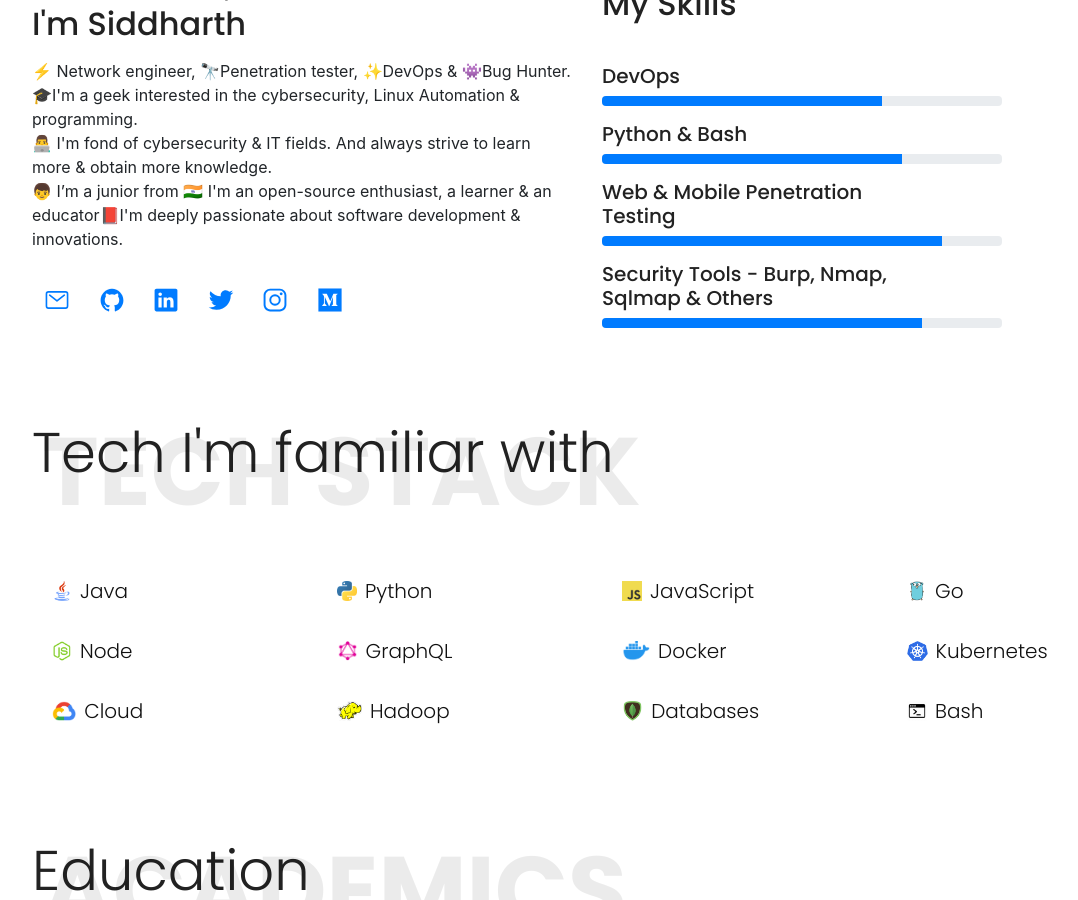
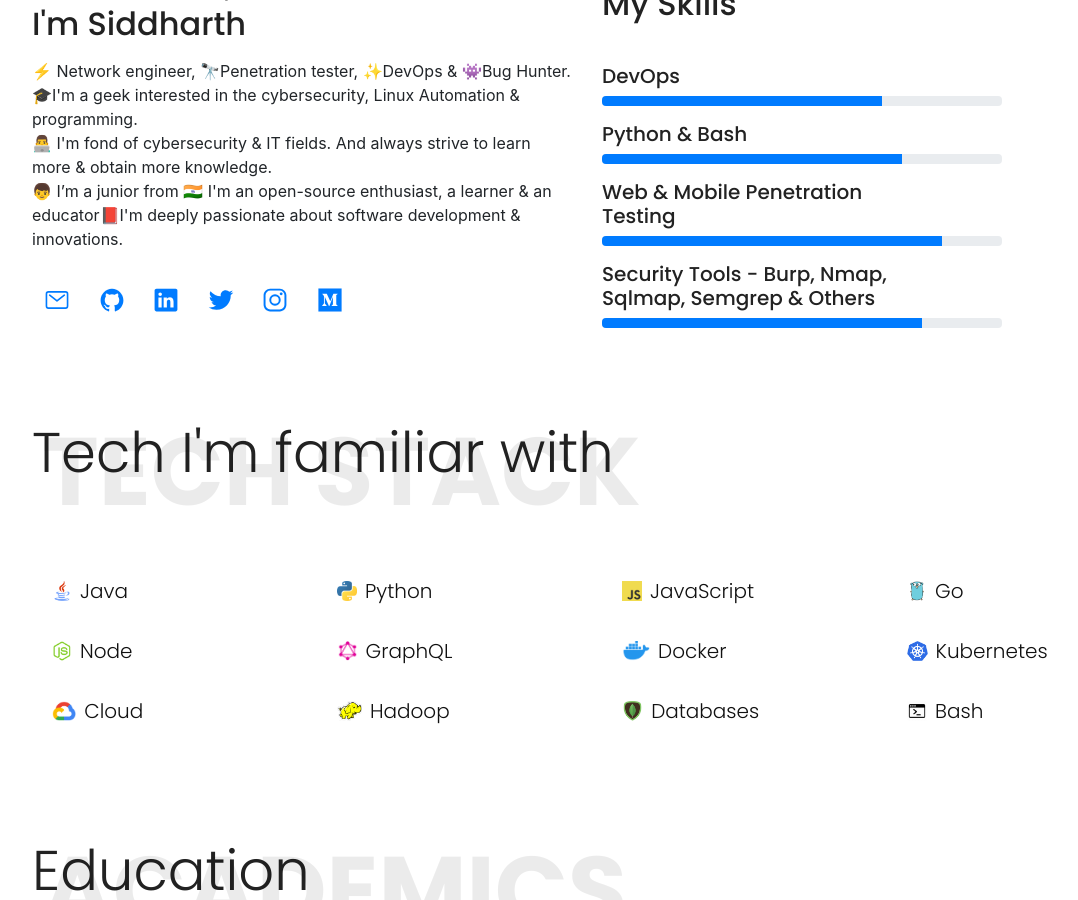
Before and after one commit to Siddharth-Rajput/Siddharth-Rajput.github.io, a Jekyll site: the page index.html, which Jekyll copies as it is, in a window 1280 px wide and 900 px high, scrolled down 1149 px. Shown: the whole window, without its empty margins (53-1131 px from the left). Built offline with Jekyll 4.4.1, drawn with Linux system fonts in a browser that asks for light colours; nearby versions of some CDN libraries.

Commit message:
updated index.html

```diff
--- a/index.html
+++ b/index.html
@@ -139,7 +139,7 @@
                         </div>
                         <div class="col-md-7 mt-3">
                             <div class="progress-wrap">
-                                <h5>Security Tools - Burp, Nmap, Sqlmap & Others</h5>
+                                <h5>Security Tools - Burp, Nmap, Sqlmap, Semgrep & Others</h5>
                                 <div class="progress progress-style" style="height: 10px;">
                                     <div class="progress-bar color-1" role="progressbar" aria-valuenow="85"
                                         aria-valuemin="0" aria-valuemax="100" style="width:80%">
```
